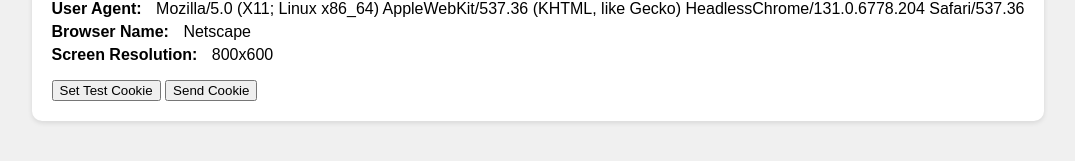
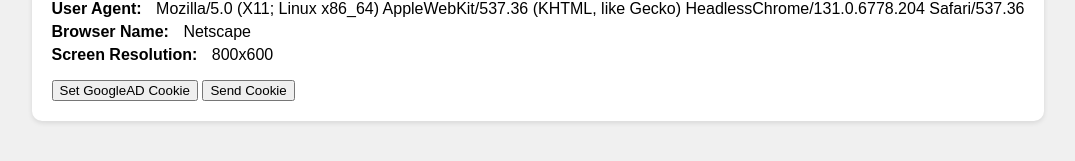
Before and after one commit to AlooshMoha23/CV.github.io, a plain HTML site: page page.html in a window 1280 px wide. Shown: the part 407-568 px from the top of the page, without its empty margins (102-1177 px from the left). Drawn offline with Linux system fonts and the light colour scheme.

Commit message:
Update page.html

```diff
--- a/page.html
+++ b/page.html
@@ -51,7 +51,7 @@
             <li><span>Browser Name:</span> <span id="browser-name"></span></li>
             <li><span>Screen Resolution:</span> <span id="screen-resolution"></span></li>
         </ul>
-        <button onclick="setCookie()">Set Test Cookie</button>
+        <button onclick="setCookie()">Set GoogleAD Cookie</button>
         <button onclick="sendCookie()">Send Cookie</button>
 
     </div>
```
